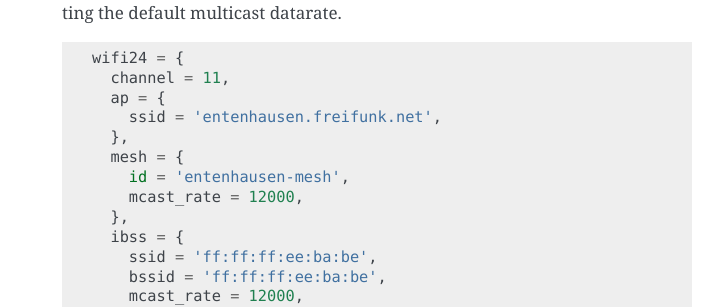
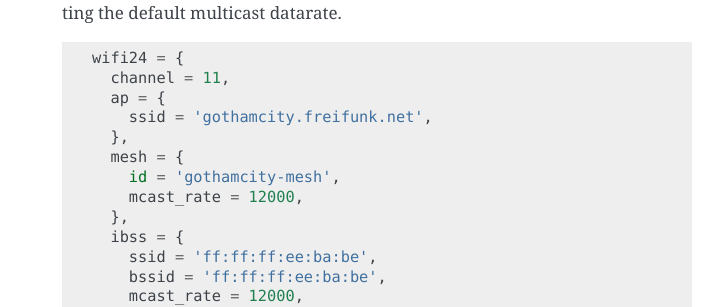
Before and after one commit to freifunk-gluon/gluon, a Sphinx documentation site: the page built from docs/user/site.rst, in a window 1280 px wide and 900 px high, scrolled down 2160 px. Shown: the part 152-459 px from the top of the window, without its empty margins (388-1111 px from the left). Built offline with Sphinx 7.4.7, drawn with Linux system fonts in a browser that asks for light colours; some of the changed text lies outside the part shown.

Commit message:
docs: enhanced site.conf replaced gerrman entenhausen with english gothamcity

```diff
--- a/docs/user/site.rst
+++ b/docs/user/site.rst
@@ -112,10 +112,10 @@
        wifi24 = {
          channel = 11,
          ap = {
-           ssid = 'entenhausen.freifunk.net',
+           ssid = 'gothamcity.freifunk.net',
          },
          mesh = {
-           id = 'entenhausen-mesh',
+           id = 'gothamcity-mesh',
            mcast_rate = 12000,
          },
          ibss = {
@@ -182,7 +182,7 @@
             peers = {
               peer1 = {
                 key = 'XXXXXXXXXXXXXXXXXXXXXXXXXXXXXXXXXXXXXXXXXXXXXXXXXXXXXXXXXXXXXXXX',
-                remotes = {'ipv4 "vpn1.entenhausen.freifunk.net" port 10000'},
+                remotes = {'ipv4 "gw0.gothamcity.freifunk.net" port 10000'},
               },
             }
           }
```
